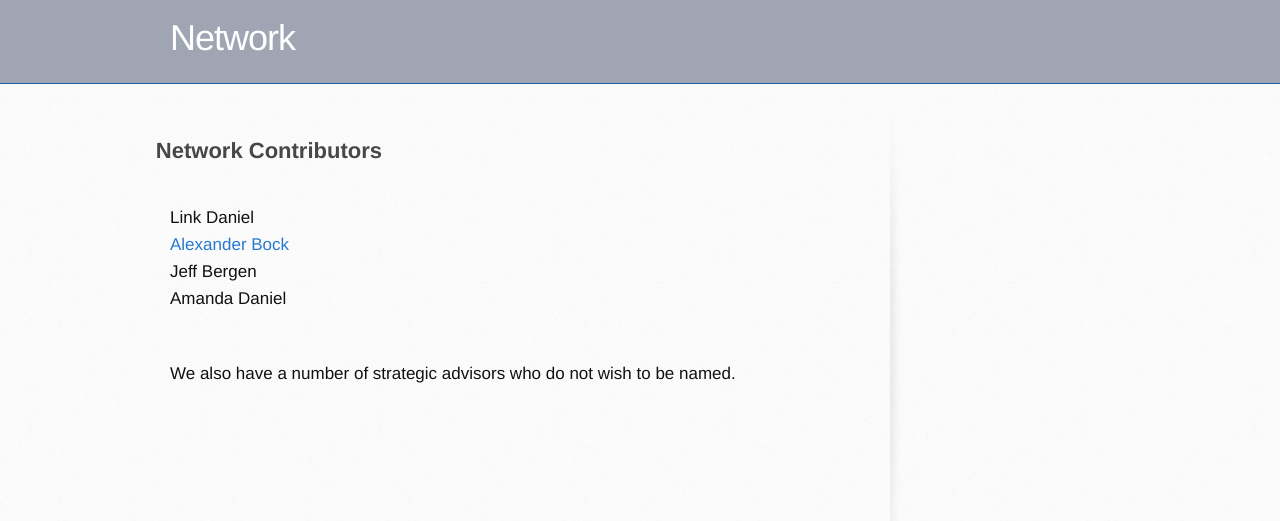
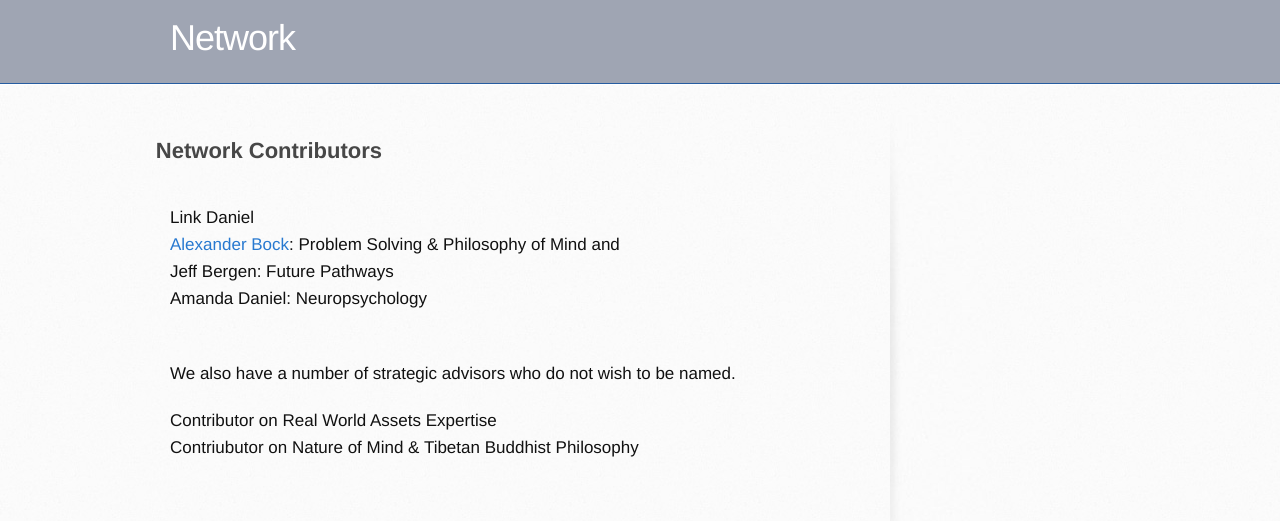
Before and after one commit to networkf/network.github.io, a Jekyll site: the page built from contributors.md, in a window 1280 px wide. Shown: the top 521 px of the page. Built offline with Jekyll 4.4.1, drawn with Linux system fonts in a browser that asks for light colours; some web fonts are replaced; our own code applies the rules of GitHub Pages for plain Markdown files; the repository's description, which GitHub fills in, is left out.

Commit message:
Update and rename core.md to contributors.md

```diff
--- a/core.md
+++ b/contributors.md
@@ -10,12 +10,16 @@ layout: default
 <br>
 Link Daniel
 <br>
-<a href="https://www.researchgate.net/profile/Alexander-Bock-8">Alexander Bock</a>
+<a href="https://www.researchgate.net/profile/Alexander-Bock-8">Alexander Bock</a>: Problem Solving & Philosophy of Mind and
 <br>
-Jeff Bergen
+Jeff Bergen: Future Pathways
 <br>
-Amanda Daniel
+Amanda Daniel: Neuropsychology
 <br>
 
 <br>
 We also have a number of strategic advisors who do not wish to be named.
+
+Contributor on Real World Assets Expertise
+<br>
+Contriubutor on Nature of Mind & Tibetan Buddhist Philosophy
```
